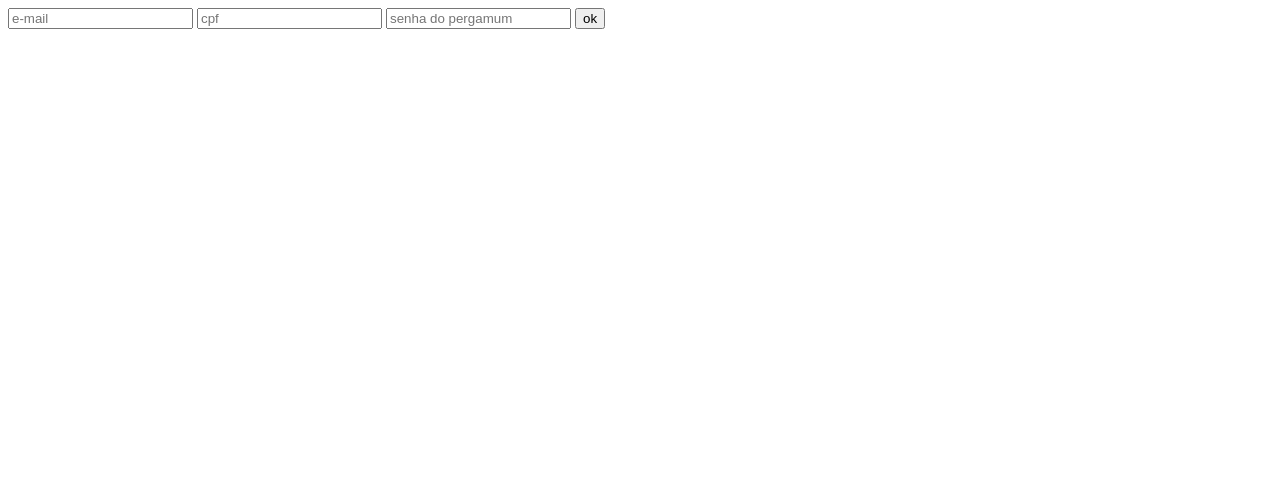
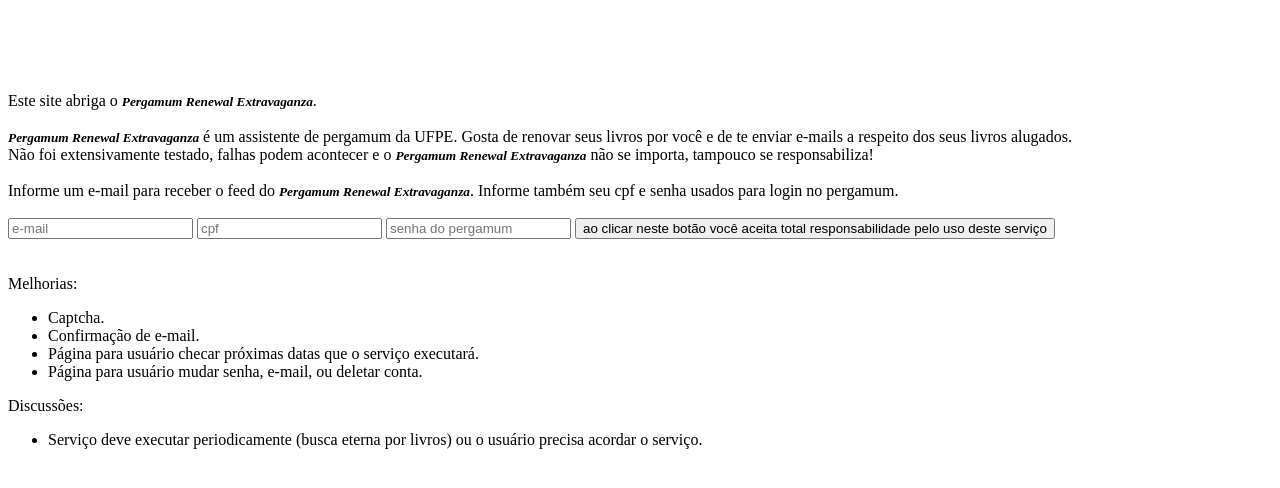
Before and after one commit to pedroqueiroga/prgrnw, a Flask app: page / in a window 1280 px wide. Shown: the top 488 px of the page. Run offline with Flask 2, Linux system fonts and the light colour scheme.

Commit message:
index.html atualizado

```diff
--- a/src/templates/index.html
+++ b/src/templates/index.html
@@ -3,15 +3,37 @@
 <html>
   <head>
     <title>Pergamum Renewal Extravaganza</title>
-    <script type="text/javascript" src="static/js/application.js"></script>
   </head>
   <body>
+    <marquee><h1><i><strong>Pergamum Renewal Extravaganza</strong></i></h1></marquee>
+    Este site abriga o <i><strong><small>Pergamum Renewal Extravaganza</small></strong></i>.
+    <br>
+    <br>
+    <i><strong><small>Pergamum Renewal Extravaganza</small></strong></i> é um assistente de pergamum da UFPE. Gosta de renovar seus livros por você e de te enviar e-mails a respeito dos seus livros alugados.
+    <br>
+    Não foi extensivamente testado, falhas podem acontecer e o <i><strong><small>Pergamum Renewal Extravaganza</small></strong></i> não se importa, tampouco se responsabiliza!
+    <br>
+    <br>
+    Informe um e-mail para receber o feed do <i><strong><small>Pergamum Renewal Extravaganza</small></strong></i>. Informe também seu cpf e senha usados para login no pergamum.
+    <br><br>
     <form id="input-form" action="/dale" method="post">
       <input name="perg-email" type="text" placeholder="e-mail">
       <input name="perg-cpf" type="text" placeholder="cpf">
       <input name="perg-passw" type="text" placeholder="senha do pergamum">
-      <button type="submit">ok</button>
+      <button type="submit">ao clicar neste botão você aceita total responsabilidade pelo uso deste serviço</button>
     </form>
-
+    <br>
+    <br>
+    Melhorias:
+    <ul>
+      <li>Captcha.</li>
+      <li>Confirmação de e-mail.</li>
+      <li>Página para usuário checar próximas datas que o serviço executará.</li>
+      <li>Página para usuário mudar senha, e-mail, ou deletar conta.</li>
+    </ul>
+    Discussões:
+    <ul>
+      <li>Serviço deve executar periodicamente (busca eterna por livros) ou o usuário precisa acordar o serviço.</li>
+    </ul>
   </body>
 </html>
```
